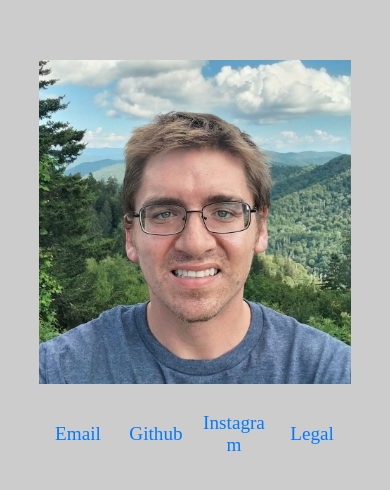
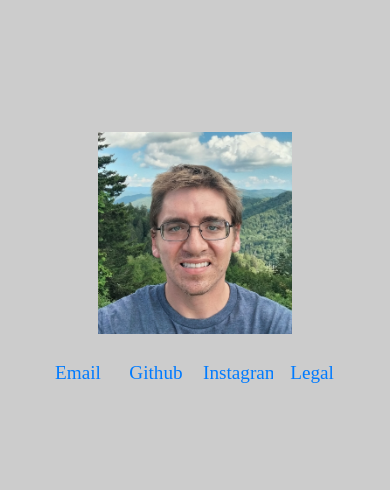
Before and after one commit to ia99/MyPersonalSite, a plain HTML site: page index.html in a window 390 px wide. Shown: the part 160-650 px from the top of the page. Drawn offline with Linux system fonts and the light colour scheme.

Commit message:
Truncate link names on small screen

```diff
--- a/index.html
+++ b/index.html
@@ -27,7 +27,6 @@
       border-collapse: collapse;
       table-layout: fixed;
       min-width: 0;
-      word-wrap: break-word;
     }
 
     th, td {
@@ -36,6 +35,9 @@
       text-align: center;
       font-size: 1.2em;
       width:33.33%;
+      white-space: nowrap;
+      overflow: hidden;
+      text-overflow: clip;
     }
 
     th {
@@ -45,12 +47,15 @@
     a {
       text-decoration: none;
       color: #007bff;
+      white-space: nowrap;
+      overflow: hidden;
+      text-overflow: 'clip';
     }
 
     img {
       display: block;
       margin-bottom: 20px;
-      max-width: 100%;
+      max-width: 70%;
       height: auto;
     }
 
@@ -58,27 +63,18 @@
       img {
         max-width: 50%;
       }
+     }
 
-      table {
-        width: 50%;
+     @media screen and (max-width: 600px) {
+      img {
+        max-width: 50%;
       }
-    }
-
-    @media screen and (max-width: 600px) {
-      img {
-        max-width: 80%;
-      }
+     }
 
       table {
         width: 80%;
       }
-
-      #instagram {
-        word-wrap: break-word;
-        white-space: normal;
-      }
-    }
-  </style>
+</style>
 </head>
 <body>
   <div id="content-container">
@@ -89,7 +85,7 @@
           <td><a id="email" href="">Email</a></td>
           <td><a id="github" href="">Github</a></td>
           <td><a id="instagram" href="">Instagram</a></td>
-          <td><a id="lawyer" href="">Legal</a></td>
+          <td><a id="legal" href="">Legal</a></td>
         </tr>
       </tbody>
     </table>
@@ -114,8 +110,8 @@
     var encInstagram = "aHR0cHM6Ly93d3cuaW5zdGFncmFtLmNvbS9pYW5hbGxlbmxhdw==";
     obfuscateLink("instagram", encInstagram);
 
-    var encLawyer = "aHR0cHM6Ly9zYm0ucmVsaWFndWlkZS5jb20vbGF3eWVyLzQ4ODQzLU1JLUlhbi1BbGxlbi01MTc1NQ==";
-    obfuscateLink("lawyer", encLawyer);
+    var encLegal = "aHR0cHM6Ly9zYm0ucmVsaWFndWlkZS5jb20vbGF3eWVyLzQ4ODQzLU1JLUlhbi1BbGxlbi01MTc1NQ==";
+    obfuscateLink("legal", encLegal);
 
   </script>
 </body>
```
